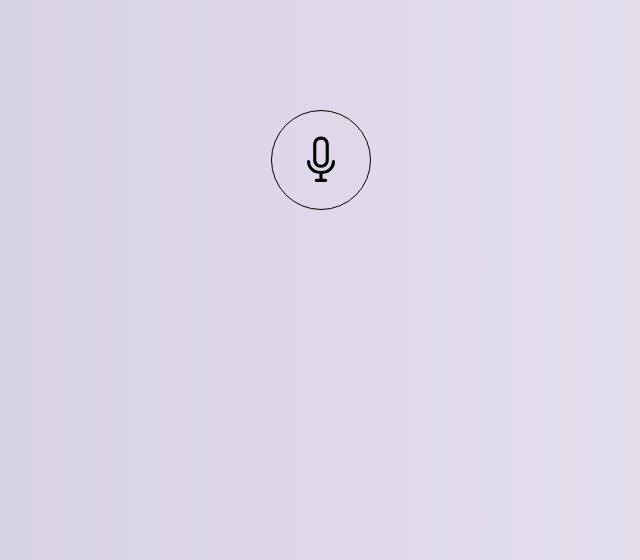
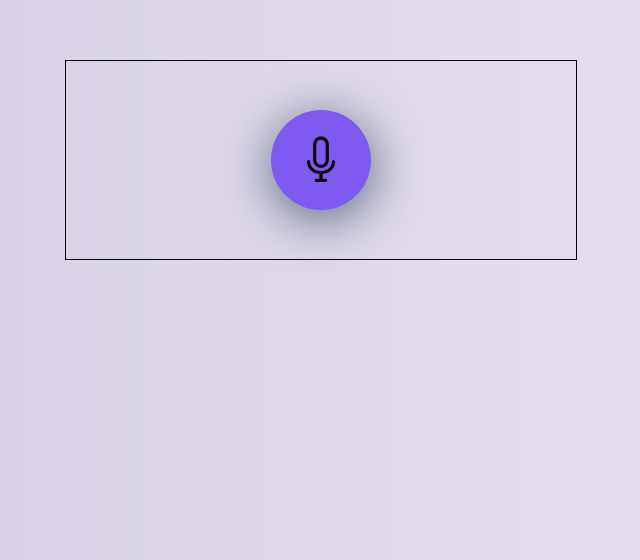
Before and after one commit to forsifall/dictaphone, a Next.js app: page / in a window 1280 px wide. Shown: the part 240-800 px from the top of the page, without its empty margins (319-959 px from the left). Built offline with nearby package versions, Linux system fonts and the light colour scheme.

Commit message:
добавил первую анимацию к диктафону, реализовал секцию вокруг него

```diff
--- a/src/app/page.scss
+++ b/src/app/page.scss
@@ -1,7 +1,17 @@
+@use "mixin" as *;
+
 .main-section {
     width: 100%;
     height: 80%;
     display: flex;
     justify-content: center;
     align-items: center;
+
+    .dictaphone-panel {
+        width: 40%;
+        height: 200px;
+        border: 1px solid black;
+        @include flex-center;
+        position: relative;
+    }
 }
--- a/src/app/page.tsx
+++ b/src/app/page.tsx
@@ -1,10 +1,12 @@
-import Dictaphone from "@/components/dictaphone/dictaphone";
+import Dictaphone from "@/components/dictaphone/Dictaphone";
 import "./page.scss";
 
 export default function Home() {
   return (
     <section className="main-section">
-      <Dictaphone />
+      <div className="dictaphone-panel">
+        <Dictaphone />
+      </div>
     </section>
   );
 }
--- a/src/components/dictaphone/dictaphone.scss
+++ b/src/components/dictaphone/dictaphone.scss
@@ -1,15 +1,49 @@
-
 @use "mixin" as *;
+@use "variables" as *;
 
 .dictaphone-size {
   width: 100px;
   height: 100px;
-    border: 1px solid black;
+}
+
+.dictaphone-shadow {
+  -webkit-box-shadow: 1px 9px 44px 6px rgba(34, 60, 80, 0.54);
+  -moz-box-shadow: 1px 9px 44px 6px rgba(34, 60, 80, 0.54);
+  box-shadow: 1px 9px 44px 6px rgba(34, 60, 80, 0.54);
 }
 
 .dictaphone-section {
   @extend .dictaphone-size;
+  @extend .dictaphone-shadow;
   @include flex-center;
   border-radius: 50%;
+  background-color: $accent-purple;
   cursor: pointer;
 }
+
+.dictaphone-animation--up {
+  position: relative;
+  @keyframes up {
+    from {
+      transform: translateY(0);
+    } to {
+      transform: translateY(-200);
+    }
+  }
+  animation-name: up;
+  animation-duration: 1s;
+  animation-fill-mode: both;
+}
+.dictaphone-animation--down {
+  position: relative;
+  @keyframes down {
+    from {
+      transform: translateY(-200);
+    } to {
+      transform: translateY(0);
+    }
+  }
+  animation-name: down;
+  animation-duration: 1s;
+  animation-fill-mode: both;
+}
--- a/src/components/dictaphone/dictaphone.tsx
+++ b/src/components/dictaphone/dictaphone.tsx
@@ -1,10 +1,34 @@
-import "./dictaphone.scss"
-import Image from "next/image"
+"use client";
+
+import React, { useState } from "react";
+import "./dictaphone.scss";
+import Image from "next/image";
+
+enum Animation {
+  Up = "dictaphone-animation--up",
+  Down = "dictaphone-animation--down",
+}
+
+let animationIs:boolean = false;
 
 export default function Dictaphone() {
+  const [animation, setAnimation] = useState<Animation | null>(null);
+
+  const handlerClick = () => {
+    if(animationIs) return;
+    setAnimation(prev =>
+      prev === Animation.Up ? Animation.Down : Animation.Up
+    );
+  };
+
   return (
-    <div className="dictaphone-section">
-        <Image alt="microphone" src="/microphone.svg" width={50} height={50} />
+    <div
+      onClick={handlerClick}
+      onAnimationStart={() => animationIs = true}
+      onAnimationEnd={() => animationIs = false}
+      className={`dictaphone-section ${animation}`}
+    >
+      <Image alt="microphone" src="/microphone.svg" width={50} height={50} />
     </div>
-  )
+  );
 }
--- a/src/styles/_globals.scss
+++ b/src/styles/_globals.scss
@@ -18,6 +18,13 @@ a {
   text-decoration: none;
 }
 
+img {
+  user-select: none;
+  -webkit-user-drag: none;
+  -moz-user-select: none;
+  -ms-user-select: none;
+}
+
 .main-header {
   height: 10%;
 }
--- /dev/null
+++ b/src/styles/_variables.scss
@@ -0,0 +1,10 @@
+// Акцентные цвета для микрофона и элементов
+$accent-purple: #7f5af0;      // основной акцент
+$accent-purple-light: #9f7aea; // hover / второстепенные элементы
+$accent-purple-soft: #c4b5fd;  // мягкий акцент для границ или фонов
+
+$accent-pink: #f472b6;        // альтернативный акцент
+$accent-pink-light: #fb7185;  // hover / мелкие элементы
+$accent-yellow: #fcd34d;      // лёгкий тёплый акцент для иконок
+$accent-cyan: #22d3ee;        // интерактивные элементы, кнопки
+$accent-cyan-light: #67e8f9;  // hover для интерактивных элементов
```
Lines whose indentation alone changed are shown as unchanged.
